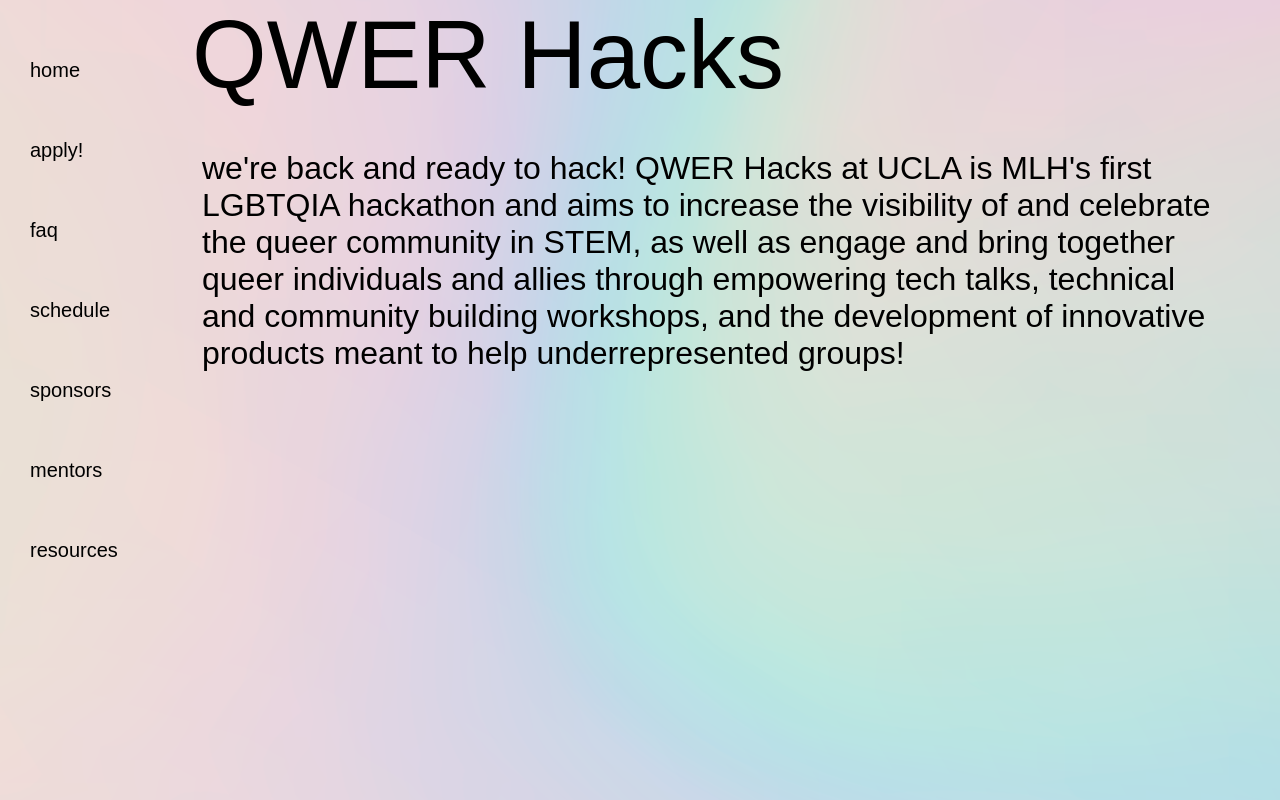
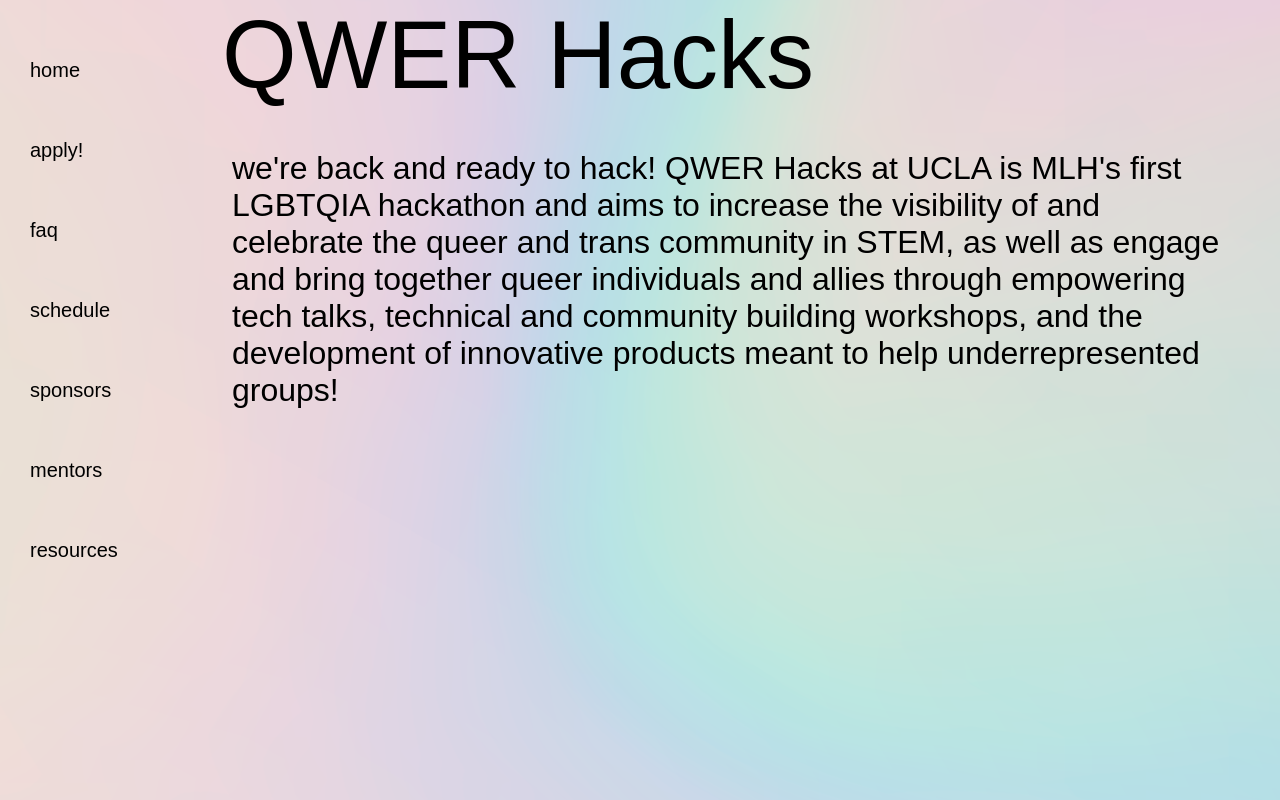
Before and after one commit to spurthirallapalli/QWERHacks2021, a React (Create React App) app: page / in a window 1280 px wide. Built offline with nearby package versions, Linux system fonts and the light colour scheme; a web font is replaced by a local one.

Commit message:
padding fix home

```diff
--- a/src/components/Home.js
+++ b/src/components/Home.js
@@ -5,13 +5,13 @@
    function Home() {
 
         return (
-            <div class="container">
+            <div>
                 <div class="main-logo">
                     QWER Hacks
                 </div>
                 <div class="home_info">
                     we're back and ready to hack! QWER Hacks at UCLA is MLH's first LGBTQIA hackathon and aims to
-                    increase the visibility of and celebrate the queer community in STEM, as well as engage and
+                    increase the visibility of and celebrate the queer and trans community in STEM, as well as engage and
                     bring together queer individuals and allies through empowering tech talks, technical and
                     community building workshops, and the development of innovative products meant to help
                     underrepresented groups!
--- a/src/index.css
+++ b/src/index.css
@@ -16,9 +16,7 @@
 .content {
   height: 100%;
   display: grid;
-  grid-template-columns:15% 85%;
-  /*grid-template-columns: 15% 85%;
-  grid-template-rows: 90% 10%;*/
+  grid-template-columns: 15% 85%;
 }
 
 .b {
@@ -30,6 +28,7 @@
   border-radius: 50px;
   font-size: 1.25em;
   border: none;
+  outline: none;
   background-color: transparent;
 }
 
@@ -40,23 +39,11 @@
 .buttons {
   padding-top: 30px;
   padding-left: 10px;
-  /*display: grid;
-  grid-template-columns: 15% 85%;*/
-  /*grid-template-rows: 90% 10%;*/
 }
-
-/*.container {
-  display: grid;
-  height: 100%;
-  grid-template-rows: 20% 80%;
-  padding-left: 60px;
-  align-items: center;
-}*/
 
 .main-logo {
   font-size: 6em;
   width: 100%;
-  /*text-align: center;*/
 }
 
 .home_info {
@@ -69,3 +56,7 @@
 .text-link {
   text-decoration: none;
 }
+
+.container {
+  padding-left: 30px;
+}
--- a/src/index.js
+++ b/src/index.js
@@ -18,6 +18,7 @@
    <BrowserRouter>
    <div className="content">
     <Navbar/>
+    <div className="container">
     <Switch>
      <Route exact path="/" component={Home} />
      <Route path="/apply" component={Apply} />
@@ -28,6 +29,7 @@
      <Route path="/resources" component={Resources} />
    </Switch>
    </div>
+   </div>
    </BrowserRouter>
    ,
    rootElement
```
